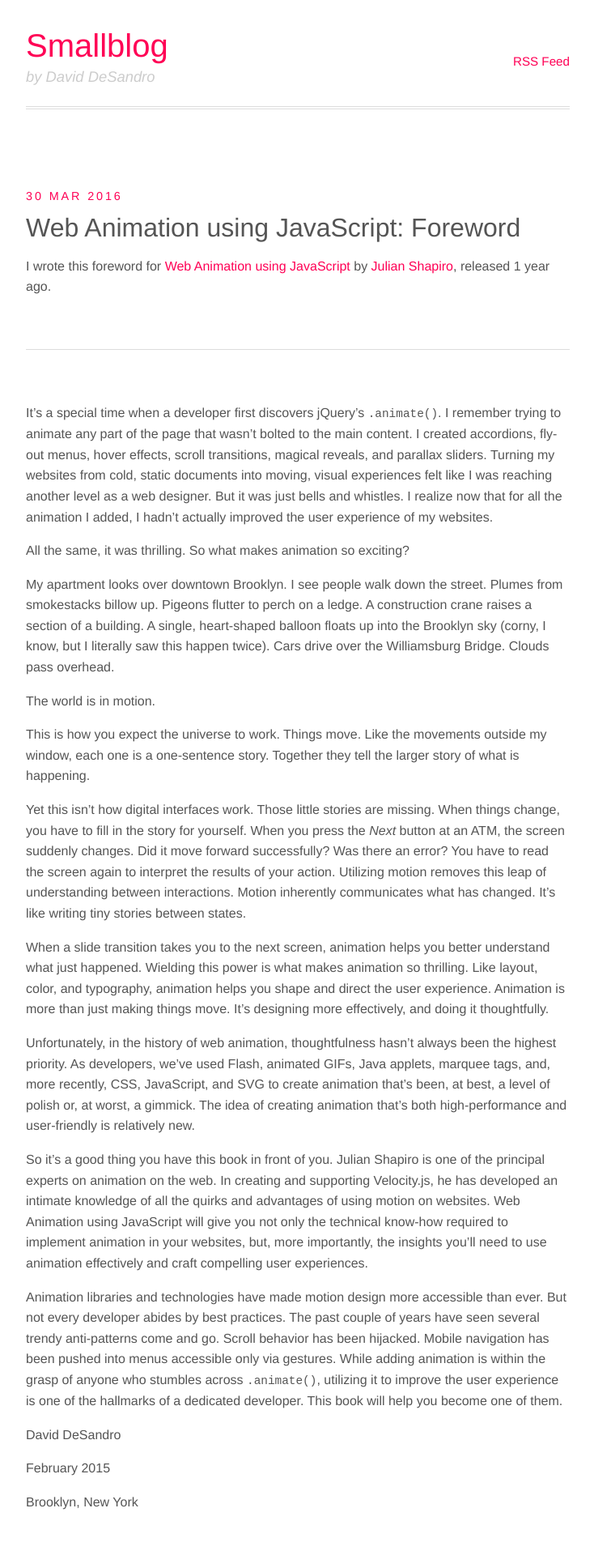
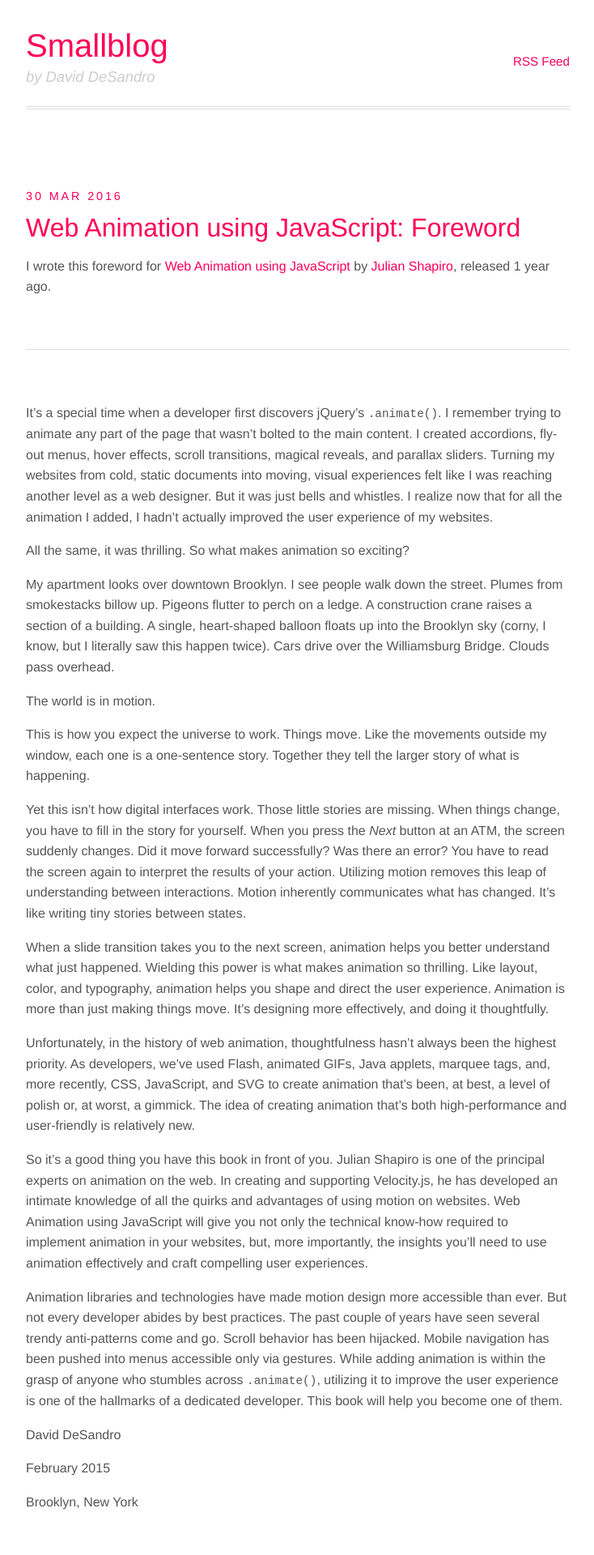
Before and after one commit to desandro/smallblog, a Jekyll site: the page built from index.html, in a window 1280 px wide. Shown: the top 1920 px of the page at 81% size, without its empty margins (112-846 px from the left). Built offline with Jekyll 4.4.1, drawn with Linux system fonts in a browser that asks for light colours; a script that is not in the unit is left out; the list of posts is cut into pages by our own code; comment, search, counter and statistics services are not loaded.

Commit message:
link blog post title

```diff
--- a/_includes/blog-post.html
+++ b/_includes/blog-post.html
@@ -5,7 +5,7 @@
   {% if post.category == 'link' %}
     <h2><a href="{{ post.link_url }}">{{ post.title }}</a></h2>
   {% else %}
-    <h1>{{ post.title }}</h1>
+    <h1><a href="{{ post.url }}">{{ post.title }}</a></h1>
   {% endif %}
 
   <div class="content">
```
